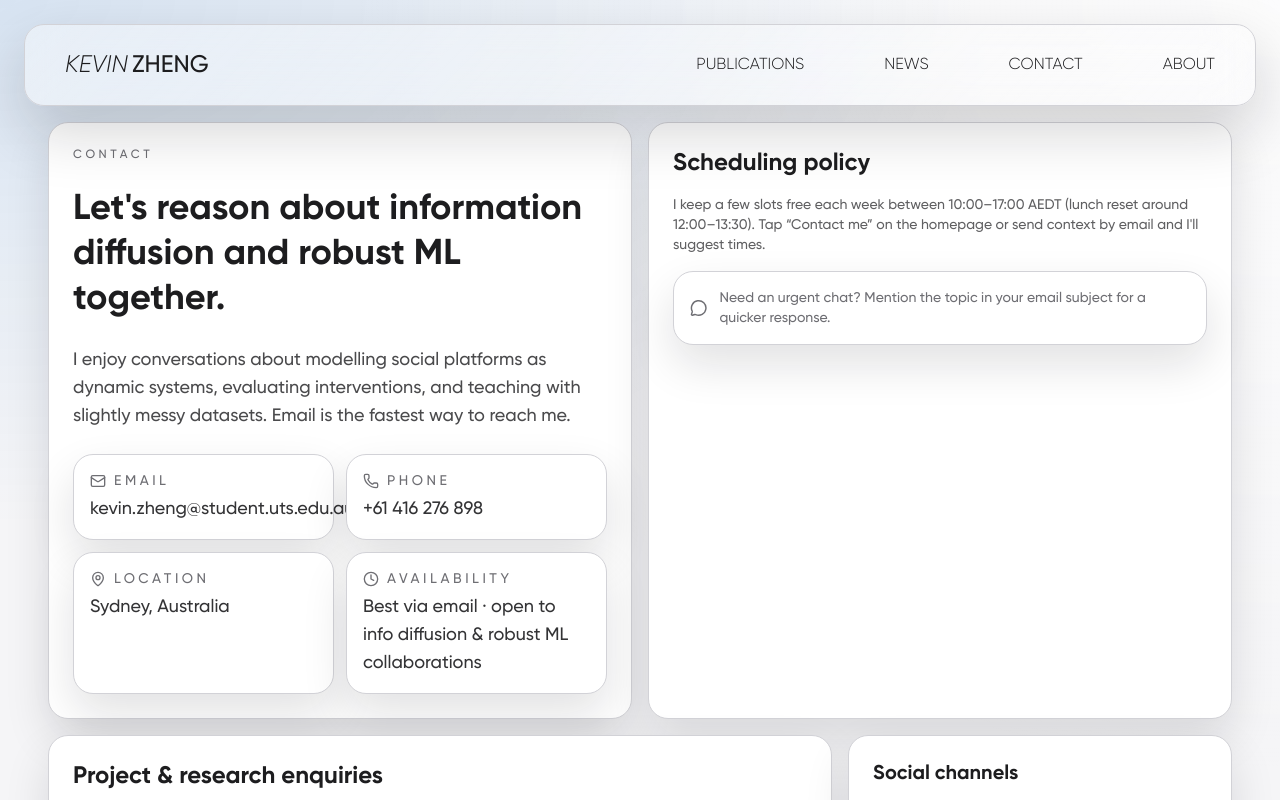
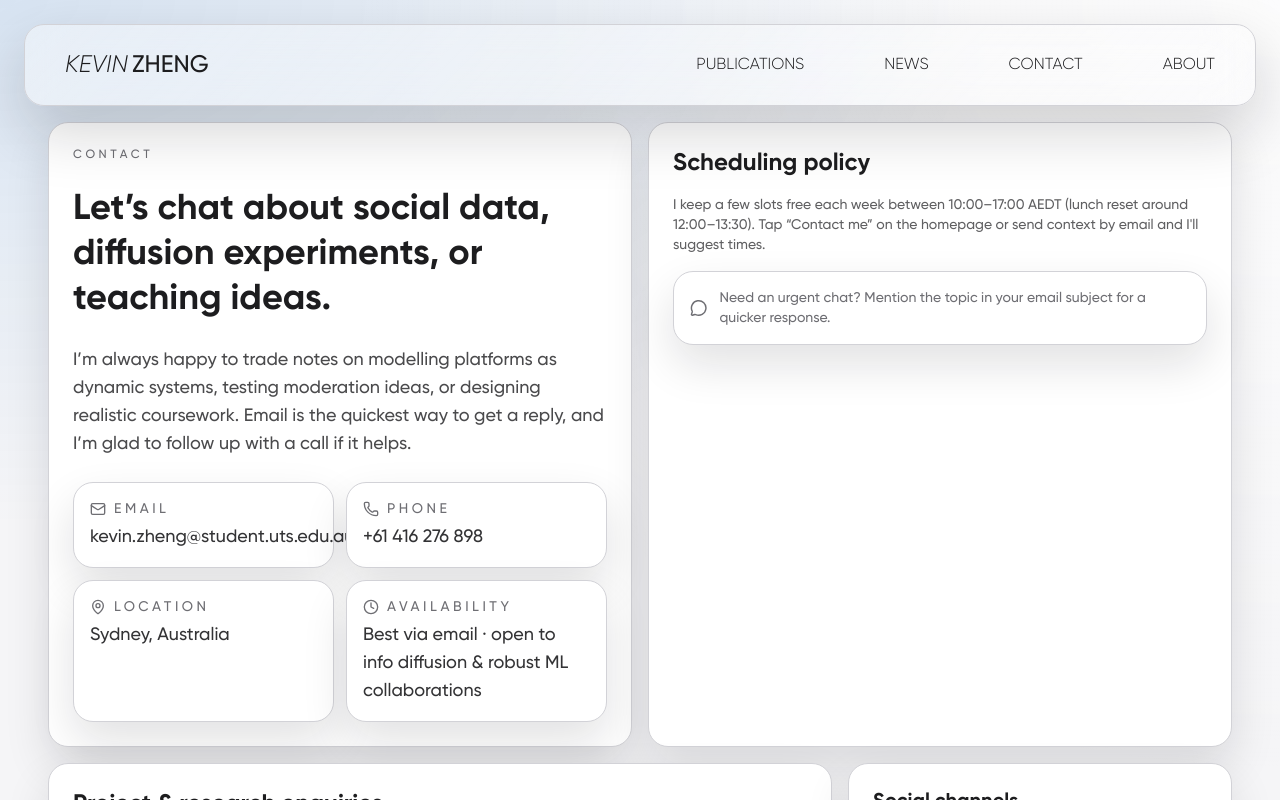
Before and after one commit to kyxzhe/kyxzhe.github.io, a Next.js app: page /contact in a window 1280 px wide. Shown: the top 800 px of the page. Built offline with nearby package versions, Linux system fonts and the light colour scheme.

Commit message:
chore: polish contact hero copy

```diff
--- a/src/app/contact/page.tsx
+++ b/src/app/contact/page.tsx
@@ -48,7 +48,7 @@ export default function ContactPage() {
               initial="hidden"
               animate="visible"
             >
-              Let&apos;s reason about information diffusion and robust ML together.
+              Let’s chat about social data, diffusion experiments, or teaching ideas.
             </motion.h1>
             <motion.p
               className="text-base md:text-lg text-foreground/80"
@@ -56,7 +56,7 @@ export default function ContactPage() {
               initial="hidden"
               animate="visible"
             >
-              I enjoy conversations about modelling social platforms as dynamic systems, evaluating interventions, and teaching with slightly messy datasets. Email is the fastest way to reach me.
+              I’m always happy to trade notes on modelling platforms as dynamic systems, testing moderation ideas, or designing realistic coursework. Email is the quickest way to get a reply, and I’m glad to follow up with a call if it helps.
             </motion.p>
             <motion.div
               className="grid grid-cols-1 sm:grid-cols-2 gap-3"
```
